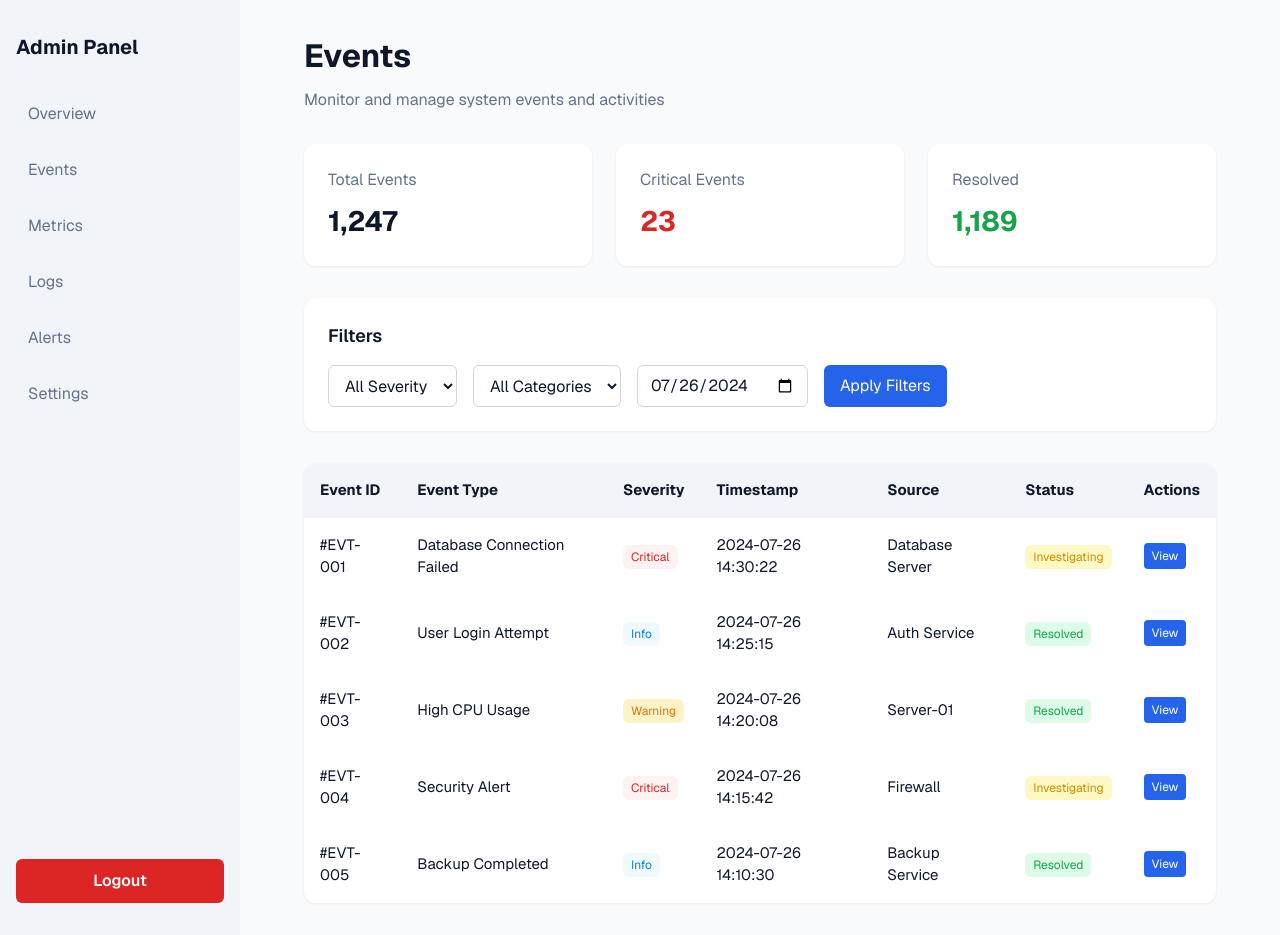
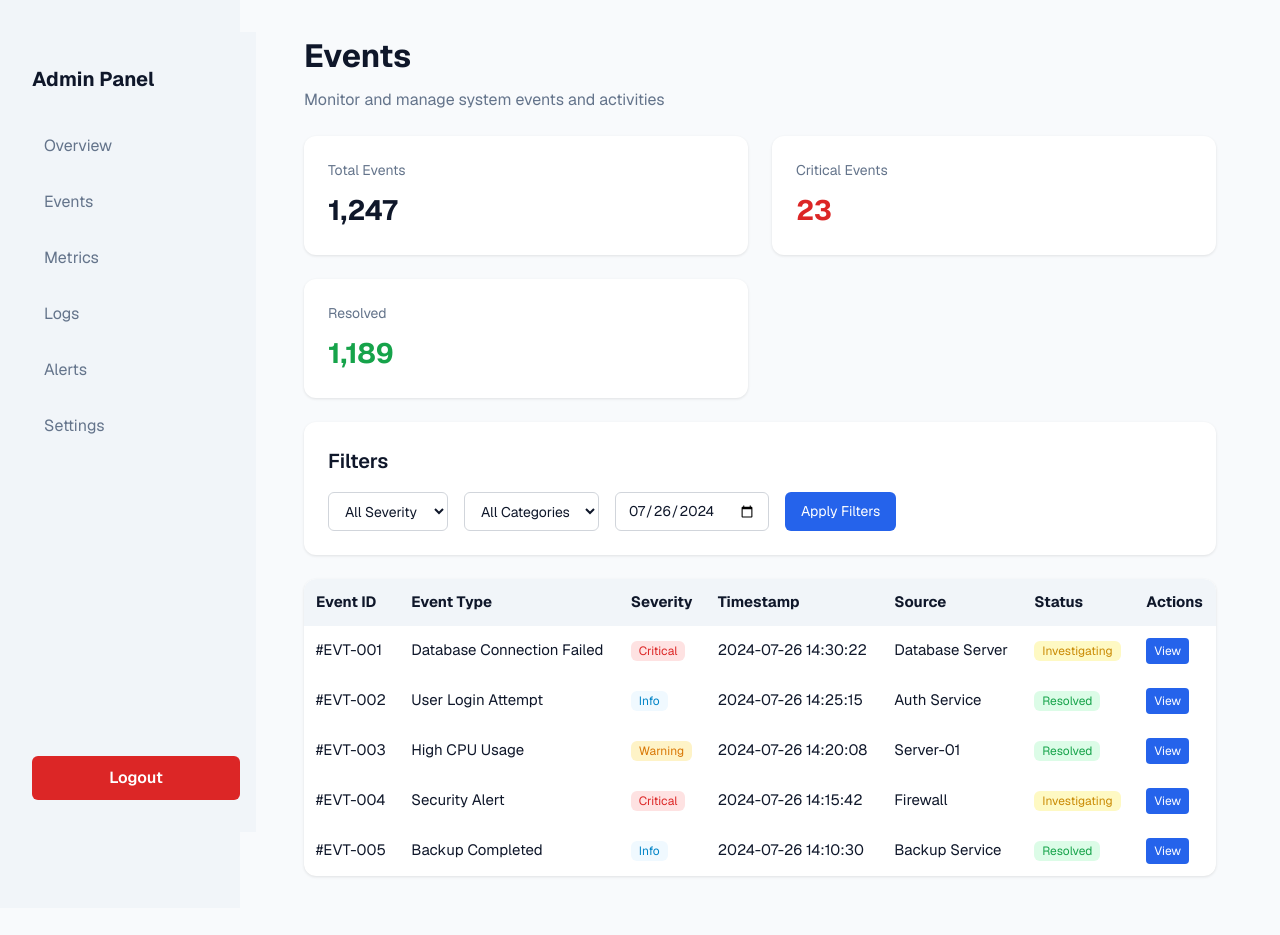
Before and after one commit to Yassen717/dashboard, a Next.js app: page /events in a window 1280 px wide. After the commit the page ends 908 px from the top, so only its background shows below. Built offline with nearby package versions, Linux system fonts and the light colour scheme; no server answers.

Commit message:
making the app design  responsive

```diff
--- a/app/components/ClientLayout.tsx
+++ b/app/components/ClientLayout.tsx
@@ -1,5 +1,5 @@
 "use client";
-import React from "react";
+import React, { useState } from "react";
 import { usePathname } from "next/navigation";
 import Sidebar from "./Sidebar";
 
@@ -10,10 +10,38 @@ const ClientLayout = React.memo(function ClientLayout({
 }) {
   const pathname = usePathname();
   const showSidebar = pathname !== "/login" && pathname !== "/signup";
+  const [sidebarOpen, setSidebarOpen] = useState(false);
+
+  const toggleSidebar = () => {
+    setSidebarOpen(!sidebarOpen);
+  };
+
+  const closeSidebar = () => {
+    setSidebarOpen(false);
+  };
 
   return (
     <div className="layout-container">
-      {showSidebar && <Sidebar />}
+      {showSidebar && (
+        <>
+          <button
+            className="mobile-nav-toggle"
+            onClick={toggleSidebar}
+            aria-label="Toggle navigation"
+          >
+            <svg width="20" height="20" viewBox="0 0 20 20" fill="currentColor">
+              <path fillRule="evenodd" d="M3 5a1 1 0 011-1h12a1 1 0 110 2H4a1 1 0 01-1-1zM3 10a1 1 0 011-1h12a1 1 0 110 2H4a1 1 0 01-1-1zM3 15a1 1 0 011-1h12a1 1 0 110 2H4a1 1 0 01-1-1z" clipRule="evenodd" />
+            </svg>
+          </button>
+          <div
+            className={`sidebar-overlay ${sidebarOpen ? 'open' : ''}`}
+            onClick={closeSidebar}
+          />
+          <div className={`sidebar ${sidebarOpen ? 'open' : ''}`}>
+            <Sidebar onClose={closeSidebar} />
+          </div>
+        </>
+      )}
       <div className="main-content">
         <main className="main-area">{children}</main>
       </div>
--- a/app/events/page.tsx
+++ b/app/events/page.tsx
@@ -1,36 +1,36 @@
 export default function EventsPage() {
   return (
-    <section style={{ flex: 1, padding: '0 2rem' }}>
-      <h1 style={{ fontSize: 32, fontWeight: 700, marginBottom: 8 }}>Events</h1>
-      <div style={{ color: '#64748b', marginBottom: 32 }}>Monitor and manage system events and activities</div>
+    <section className="page-section">
+      <h1 className="page-title">Events</h1>
+      <div className="page-subtitle">Monitor and manage system events and activities</div>
 
       {/* Event Statistics */}
-      <div style={{ display: 'flex', gap: 24, marginBottom: 32 }}>
-        <div style={{ background: '#fff', borderRadius: 12, padding: 24, flex: 1, boxShadow: '0 1px 3px #0001' }}>
-          <div style={{ color: '#64748b', marginBottom: 8 }}>Total Events</div>
-          <div style={{ fontSize: 28, fontWeight: 700 }}>1,247</div>
+      <div className="card-grid">
+        <div className="card card-item">
+          <div className="metric-label">Total Events</div>
+          <div className="metric-value">1,247</div>
         </div>
-        <div style={{ background: '#fff', borderRadius: 12, padding: 24, flex: 1, boxShadow: '0 1px 3px #0001' }}>
-          <div style={{ color: '#64748b', marginBottom: 8 }}>Critical Events</div>
-          <div style={{ fontSize: 28, fontWeight: 700, color: '#dc2626' }}>23</div>
+        <div className="card card-item">
+          <div className="metric-label">Critical Events</div>
+          <div className="metric-value text-error">23</div>
         </div>
-        <div style={{ background: '#fff', borderRadius: 12, padding: 24, flex: 1, boxShadow: '0 1px 3px #0001' }}>
-          <div style={{ color: '#64748b', marginBottom: 8 }}>Resolved</div>
-          <div style={{ fontSize: 28, fontWeight: 700, color: '#16a34a' }}>1,189</div>
+        <div className="card card-item">
+          <div className="metric-label">Resolved</div>
+          <div className="metric-value text-success">1,189</div>
         </div>
       </div>
 
       {/* Event Filters */}
-      <div style={{ background: '#fff', borderRadius: 12, padding: 24, marginBottom: 32, boxShadow: '0 1px 3px #0001' }}>
-        <h3 style={{ fontSize: 18, fontWeight: 600, marginBottom: 16 }}>Filters</h3>
-        <div style={{ display: 'flex', gap: 16, flexWrap: 'wrap' }}>
-          <select style={{ padding: '8px 12px', borderRadius: 6, border: '1px solid #d1d5db', background: '#fff' }}>
+      <div className="card" style={{ marginBottom: '24px' }}>
+        <h3 className="section-title">Filters</h3>
+        <div className="form-controls">
+          <select>
             <option>All Severity</option>
             <option>Critical</option>
             <option>Warning</option>
             <option>Info</option>
           </select>
-          <select style={{ padding: '8px 12px', borderRadius: 6, border: '1px solid #d1d5db', background: '#fff' }}>
+          <select>
             <option>All Categories</option>
             <option>System</option>
             <option>Security</option>
@@ -39,103 +39,100 @@ export default function EventsPage() {
           </select>
           <input
             type="date"
-            style={{ padding: '8px 12px', borderRadius: 6, border: '1px solid #d1d5db', background: '#fff' }}
             defaultValue="2024-07-26"
           />
-          <button style={{ padding: '8px 16px', borderRadius: 6, background: '#2563eb', color: '#fff', border: 'none', cursor: 'pointer' }}>
-            Apply Filters
-          </button>
+          <button>Apply Filters</button>
         </div>
       </div>
 
       {/* Events Table */}
-      <div style={{ background: '#fff', borderRadius: 12, boxShadow: '0 1px 3px #0001', overflow: 'hidden' }}>
-        <table style={{ width: '100%' }}>
-          <thead style={{ background: '#f1f5f9' }}>
+      <div className="card" style={{ padding: 0, overflow: 'hidden' }}>
+        <table className="events-table">
+          <thead>
             <tr>
-              <th style={{ textAlign: 'left', padding: 16 }}>Event ID</th>
-              <th style={{ textAlign: 'left', padding: 16 }}>Event Type</th>
-              <th style={{ textAlign: 'left', padding: 16 }}>Severity</th>
-              <th style={{ textAlign: 'left', padding: 16 }}>Timestamp</th>
-              <th style={{ textAlign: 'left', padding: 16 }}>Source</th>
-              <th style={{ textAlign: 'left', padding: 16 }}>Status</th>
-              <th style={{ textAlign: 'left', padding: 16 }}>Actions</th>
+              <th>Event ID</th>
+              <th>Event Type</th>
+              <th>Severity</th>
+              <th>Timestamp</th>
+              <th>Source</th>
+              <th>Status</th>
+              <th>Actions</th>
             </tr>
           </thead>
           <tbody>
-            <tr style={{ borderBottom: '1px solid #e2e8f0' }}>
-              <td style={{ padding: 16 }}>#EVT-001</td>
-              <td style={{ padding: 16 }}>Database Connection Failed</td>
-              <td style={{ padding: 16 }}>
-                <span style={{ background: '#fef2f2', color: '#dc2626', borderRadius: 6, padding: '4px 8px', fontSize: 12 }}>Critical</span>
+            <tr>
+              <td data-label="Event ID">#EVT-001</td>
+              <td data-label="Event Type">Database Connection Failed</td>
+              <td data-label="Severity">
+                <span className="status-error">Critical</span>
               </td>
-              <td style={{ padding: 16 }}>2024-07-26 14:30:22</td>
-              <td style={{ padding: 16 }}>Database Server</td>
-              <td style={{ padding: 16 }}>
-                <span style={{ background: '#fef9c3', color: '#ca8a04', borderRadius: 6, padding: '4px 8px', fontSize: 12 }}>Investigating</span>
+              <td data-label="Timestamp">2024-07-26 14:30:22</td>
+              <td data-label="Source">Database Server</td>
+              <td data-label="Status">
+                <span className="status-warning">Investigating</span>
               </td>
-              <td style={{ padding: 16 }}>
-                <button style={{ padding: '4px 8px', borderRadius: 4, background: '#2563eb', color: '#fff', border: 'none', cursor: 'pointer', fontSize: 12 }}>View</button>
-              </td>
-            </tr>
-            <tr style={{ borderBottom: '1px solid #e2e8f0' }}>
-              <td style={{ padding: 16 }}>#EVT-002</td>
-              <td style={{ padding: 16 }}>User Login Attempt</td>
-              <td style={{ padding: 16 }}>
-                <span style={{ background: '#f0f9ff', color: '#0284c7', borderRadius: 6, padding: '4px 8px', fontSize: 12 }}>Info</span>
-              </td>
-              <td style={{ padding: 16 }}>2024-07-26 14:25:15</td>
-              <td style={{ padding: 16 }}>Auth Service</td>
-              <td style={{ padding: 16 }}>
-                <span style={{ background: '#dcfce7', color: '#16a34a', borderRadius: 6, padding: '4px 8px', fontSize: 12 }}>Resolved</span>
-              </td>
-              <td style={{ padding: 16 }}>
-                <button style={{ padding: '4px 8px', borderRadius: 4, background: '#2563eb', color: '#fff', border: 'none', cursor: 'pointer', fontSize: 12 }}>View</button>
-              </td>
-            </tr>
-            <tr style={{ borderBottom: '1px solid #e2e8f0' }}>
-              <td style={{ padding: 16 }}>#EVT-003</td>
-              <td style={{ padding: 16 }}>High CPU Usage</td>
-              <td style={{ padding: 16 }}>
-                <span style={{ background: '#fef3c7', color: '#d97706', borderRadius: 6, padding: '4px 8px', fontSize: 12 }}>Warning</span>
-              </td>
-              <td style={{ padding: 16 }}>2024-07-26 14:20:08</td>
-              <td style={{ padding: 16 }}>Server-01</td>
-              <td style={{ padding: 16 }}>
-                <span style={{ background: '#dcfce7', color: '#16a34a', borderRadius: 6, padding: '4px 8px', fontSize: 12 }}>Resolved</span>
-              </td>
-              <td style={{ padding: 16 }}>
-                <button style={{ padding: '4px 8px', borderRadius: 4, background: '#2563eb', color: '#fff', border: 'none', cursor: 'pointer', fontSize: 12 }}>View</button>
-              </td>
-            </tr>
-            <tr style={{ borderBottom: '1px solid #e2e8f0' }}>
-              <td style={{ padding: 16 }}>#EVT-004</td>
-              <td style={{ padding: 16 }}>Security Alert</td>
-              <td style={{ padding: 16 }}>
-                <span style={{ background: '#fef2f2', color: '#dc2626', borderRadius: 6, padding: '4px 8px', fontSize: 12 }}>Critical</span>
-              </td>
-              <td style={{ padding: 16 }}>2024-07-26 14:15:42</td>
-              <td style={{ padding: 16 }}>Firewall</td>
-              <td style={{ padding: 16 }}>
-                <span style={{ background: '#fef9c3', color: '#ca8a04', borderRadius: 6, padding: '4px 8px', fontSize: 12 }}>Investigating</span>
-              </td>
-              <td style={{ padding: 16 }}>
-                <button style={{ padding: '4px 8px', borderRadius: 4, background: '#2563eb', color: '#fff', border: 'none', cursor: 'pointer', fontSize: 12 }}>View</button>
+              <td data-label="Actions">
+                <button className="table-action-btn">View</button>
               </td>
             </tr>
             <tr>
-              <td style={{ padding: 16 }}>#EVT-005</td>
-              <td style={{ padding: 16 }}>Backup Completed</td>
-              <td style={{ padding: 16 }}>
-                <span style={{ background: '#f0f9ff', color: '#0284c7', borderRadius: 6, padding: '4px 8px', fontSize: 12 }}>Info</span>
+              <td data-label="Event ID">#EVT-002</td>
+              <td data-label="Event Type">User Login Attempt</td>
+              <td data-label="Severity">
+                <span className="status-info">Info</span>
               </td>
-              <td style={{ padding: 16 }}>2024-07-26 14:10:30</td>
-              <td style={{ padding: 16 }}>Backup Service</td>
-              <td style={{ padding: 16 }}>
-                <span style={{ background: '#dcfce7', color: '#16a34a', borderRadius: 6, padding: '4px 8px', fontSize: 12 }}>Resolved</span>
+              <td data-label="Timestamp">2024-07-26 14:25:15</td>
+              <td data-label="Source">Auth Service</td>
+              <td data-label="Status">
+                <span className="status-success">Resolved</span>
               </td>
-              <td style={{ padding: 16 }}>
-                <button style={{ padding: '4px 8px', borderRadius: 4, background: '#2563eb', color: '#fff', border: 'none', cursor: 'pointer', fontSize: 12 }}>View</button>
+              <td data-label="Actions">
+                <button className="table-action-btn">View</button>
+              </td>
+            </tr>
+            <tr>
+              <td data-label="Event ID">#EVT-003</td>
+              <td data-label="Event Type">High CPU Usage</td>
+              <td data-label="Severity">
+                <span className="status-warning-alt">Warning</span>
+              </td>
+              <td data-label="Timestamp">2024-07-26 14:20:08</td>
+              <td data-label="Source">Server-01</td>
+              <td data-label="Status">
+                <span className="status-success">Resolved</span>
+              </td>
+              <td data-label="Actions">
+                <button className="table-action-btn">View</button>
+              </td>
+            </tr>
+            <tr>
+              <td data-label="Event ID">#EVT-004</td>
+              <td data-label="Event Type">Security Alert</td>
+              <td data-label="Severity">
+                <span className="status-error">Critical</span>
+              </td>
+              <td data-label="Timestamp">2024-07-26 14:15:42</td>
+              <td data-label="Source">Firewall</td>
+              <td data-label="Status">
+                <span className="status-warning">Investigating</span>
+              </td>
+              <td data-label="Actions">
+                <button className="table-action-btn">View</button>
+              </td>
+            </tr>
+            <tr>
+              <td data-label="Event ID">#EVT-005</td>
+              <td data-label="Event Type">Backup Completed</td>
+              <td data-label="Severity">
+                <span className="status-info">Info</span>
+              </td>
+              <td data-label="Timestamp">2024-07-26 14:10:30</td>
+              <td data-label="Source">Backup Service</td>
+              <td data-label="Status">
+                <span className="status-success">Resolved</span>
+              </td>
+              <td data-label="Actions">
+                <button className="table-action-btn">View</button>
               </td>
             </tr>
           </tbody>
--- a/app/globals.css
+++ b/app/globals.css
@@ -36,48 +36,71 @@ body {
 .layout-container {
   display: flex;
   width: 100%;
+  position: relative;
 }
 
 .main-content {
   flex: 1;
   display: flex;
   flex-direction: column;
+  min-width: 0; /* Prevents flex item from overflowing */
 }
 
 .main-area {
   flex: 1;
-  padding: 2rem;
+  padding: 1rem;
+}
+
+/* Mobile navigation toggle */
+.mobile-nav-toggle {
+  display: none;
+  position: fixed;
+  top: 1rem;
+  left: 1rem;
+  z-index: 1000;
+  background: #2563eb;
+  color: white;
+  border: none;
+  border-radius: 6px;
+  padding: 0.5rem;
+  cursor: pointer;
+  box-shadow: 0 2px 4px rgba(0, 0, 0, 0.1);
+}
+
+.mobile-nav-toggle:hover {
+  background: #1d4ed8;
 }
 
 /* Page section classes */
 .page-section {
   flex: 1;
-  padding: 0 2rem;
+  padding: 0 1rem;
 }
 
 .page-title {
-  font-size: 32px;
+  font-size: clamp(24px, 5vw, 32px);
   font-weight: 700;
   margin-bottom: 8px;
 }
 
 .page-subtitle {
   color: #64748b;
-  margin-bottom: 32px;
+  margin-bottom: 24px;
+  font-size: clamp(14px, 3vw, 16px);
 }
 
 .section-title {
-  font-size: 20px;
+  font-size: clamp(18px, 4vw, 20px);
   font-weight: 600;
   margin-bottom: 16px;
 }
 
 .metrics-section {
-  margin-bottom: 32px;
+  margin-bottom: 24px;
 }
 
 .events-section {
-  margin-bottom: 32px;
+  margin-bottom: 24px;
 }
 
 /* Login page styles */
@@ -88,18 +111,20 @@ body {
   justify-content: center;
   min-height: 100vh;
   background: #f8fafc;
+  padding: 1rem;
 }
 
 .login-form {
   background: #fff;
   border-radius: 12px;
   box-shadow: 0 1px 3px rgba(0, 0, 0, 0.1);
-  padding: 32px;
-  min-width: 340px;
+  padding: clamp(20px, 5vw, 32px);
+  width: 100%;
+  max-width: 400px;
 }
 
 .login-title {
-  font-size: 28px;
+  font-size: clamp(24px, 6vw, 28px);
   font-weight: 700;
   margin-bottom: 16px;
 }
@@ -111,6 +136,11 @@ body {
 
 .login-error {
   color: #dc2626;
+  margin-bottom: 16px;
+}
+
+.login-success {
+  color: #16a34a;
   margin-bottom: 16px;
 }
 
@@ -135,6 +165,7 @@ body {
   border: 1px solid #d1d5db;
   background: #f8fafc;
   font-size: 14px;
+  box-sizing: border-box;
 }
 
 .form-input:focus {
@@ -183,32 +214,35 @@ body {
 .card {
   background: #fff;
   border-radius: 12px;
-  padding: 24px;
+  padding: clamp(16px, 4vw, 24px);
   box-shadow: 0 1px 3px rgba(0, 0, 0, 0.1);
 }
 
 .card-grid {
-  display: flex;
-  gap: 24px;
-  margin-bottom: 32px;
+  display: grid;
+  grid-template-columns: repeat(auto-fit, minmax(250px, 1fr));
+  gap: clamp(16px, 4vw, 24px);
+  margin-bottom: 24px;
 }
 
 .card-item {
-  flex: 1;
+  min-width: 0; /* Prevents grid items from overflowing */
 }
 
 .metric-value {
-  font-size: 28px;
+  font-size: clamp(20px, 5vw, 28px);
   font-weight: 700;
 }
 
 .metric-label {
   color: #64748b;
   margin-bottom: 8px;
+  font-size: clamp(12px, 3vw, 14px);
 }
 
 .metric-change {
   margin-bottom: 16px;
+  font-size: clamp(12px, 3vw, 14px);
 }
 
 .text-success {
@@ -249,6 +283,22 @@ body {
   font-size: 12px;
 }
 
+.status-info {
+  background: #f0f9ff;
+  color: #0284c7;
+  border-radius: 6px;
+  padding: 2px 8px;
+  font-size: 12px;
+}
+
+.status-warning-alt {
+  background: #fef3c7;
+  color: #d97706;
+  border-radius: 6px;
+  padding: 2px 8px;
+  font-size: 12px;
+}
+
 /* Table styles */
 .events-table {
   width: 100%;
@@ -265,7 +315,60 @@ body {
 .events-table th,
 .events-table td {
   text-align: left;
-  padding: 12px;
+  padding: clamp(8px, 2vw, 12px);
+  font-size: clamp(12px, 3vw, 15px);
+}
+
+/* Responsive table */
+@media (max-width: 768px) {
+  .events-table {
+    display: block;
+    overflow-x: auto;
+    white-space: nowrap;
+  }
+
+  .events-table thead,
+  .events-table tbody,
+  .events-table tr,
+  .events-table th,
+  .events-table td {
+    display: block;
+  }
+
+  .events-table thead tr {
+    position: absolute;
+    top: -9999px;
+    left: -9999px;
+  }
+
+  .events-table tr {
+    border: 1px solid #e2e8f0;
+    border-radius: 8px;
+    margin-bottom: 16px;
+    padding: 12px;
+    background: #fff;
+  }
+
+  .events-table td {
+    border: none;
+    position: relative;
+    padding-left: 50%;
+    padding-bottom: 8px;
+    padding-top: 8px;
+  }
+
+  .events-table td:before {
+    content: attr(data-label) ": ";
+    position: absolute;
+    left: 12px;
+    width: 45%;
+    font-weight: 600;
+    color: #64748b;
+  }
+
+  .events-table td:last-child {
+    border-bottom: none;
+  }
 }
 
 /* Sidebar styles */
@@ -277,6 +380,7 @@ body {
   display: flex;
   flex-direction: column;
   justify-content: space-between;
+  transition: transform 0.3s ease;
 }
 
 .sidebar-content {
@@ -285,7 +389,7 @@ body {
 
 .sidebar-title {
   font-weight: 700;
-  font-size: 20px;
+  font-size: clamp(16px, 4vw, 20px);
   margin-bottom: 32px;
 }
 
@@ -331,7 +435,7 @@ table {
 }
 
 th, td {
-  font-size: 15px;
+  font-size: clamp(12px, 3vw, 15px);
 }
 
 /* Sidebar navigation styles */
@@ -342,9 +446,169 @@ th, td {
   color: #64748b;
   text-decoration: none;
   transition: all 0.2s;
+  font-size: clamp(14px, 3vw, 16px);
 }
 
 .sidebar-nav-link:hover {
   background: #e2e8f0;
   color: #1e293b;
 }
+
+/* Mobile responsive styles */
+@media (max-width: 768px) {
+  .layout-container {
+    flex-direction: column;
+  }
+
+  .sidebar {
+    position: fixed;
+    top: 0;
+    left: 0;
+    width: 280px;
+    height: 100vh;
+    z-index: 999;
+    transform: translateX(-100%);
+    box-shadow: 2px 0 8px rgba(0, 0, 0, 0.1);
+  }
+
+  .sidebar.open {
+    transform: translateX(0);
+  }
+
+  .mobile-nav-toggle {
+    display: block;
+  }
+
+  .main-area {
+    padding: 0.5rem;
+    margin-top: 60px; /* Space for mobile nav toggle */
+  }
+
+  .page-section {
+    padding: 0 0.5rem;
+  }
+
+  .card-grid {
+    grid-template-columns: 1fr;
+    gap: 16px;
+  }
+
+  .login-form {
+    margin: 1rem;
+    padding: 20px;
+  }
+}
+
+/* Tablet responsive styles */
+@media (min-width: 769px) and (max-width: 1024px) {
+  .sidebar {
+    width: 200px;
+    padding: 1.5rem 0.75rem;
+  }
+
+  .main-area {
+    padding: 1.5rem;
+  }
+
+  .page-section {
+    padding: 0 1.5rem;
+  }
+
+  .card-grid {
+    grid-template-columns: repeat(auto-fit, minmax(200px, 1fr));
+    gap: 20px;
+  }
+}
+
+/* Large screen optimizations */
+@media (min-width: 1025px) {
+  .main-area {
+    padding: 2rem;
+  }
+
+  .page-section {
+    padding: 0 2rem;
+  }
+
+  .card-grid {
+    grid-template-columns: repeat(auto-fit, minmax(300px, 1fr));
+  }
+}
+
+/* Overlay for mobile sidebar */
+.sidebar-overlay {
+  display: none;
+  position: fixed;
+  top: 0;
+  left: 0;
+  width: 100%;
+  height: 100%;
+  background: rgba(0, 0, 0, 0.5);
+  z-index: 998;
+}
+
+.sidebar-overlay.open {
+  display: block;
+}
+
+/* Responsive form controls */
+.form-controls {
+  display: flex;
+  gap: 16px;
+  flex-wrap: wrap;
+}
+
+.form-controls select,
+.form-controls input {
+  padding: 8px 12px;
+  border-radius: 6px;
+  border: 1px solid #d1d5db;
+  background: #fff;
+  font-size: 14px;
+  min-width: 120px;
+}
+
+.form-controls button {
+  padding: 8px 16px;
+  border-radius: 6px;
+  background: #2563eb;
+  color: #fff;
+  border: none;
+  cursor: pointer;
+  font-size: 14px;
+  white-space: nowrap;
+}
+
+.form-controls button:hover {
+  background: #1d4ed8;
+}
+
+@media (max-width: 768px) {
+  .form-controls {
+    flex-direction: column;
+    gap: 12px;
+  }
+
+  .form-controls select,
+  .form-controls input,
+  .form-controls button {
+    width: 100%;
+    min-width: auto;
+  }
+}
+
+/* Table action buttons */
+.table-action-btn {
+  padding: 4px 8px;
+  border-radius: 4px;
+  background: #2563eb;
+  color: #fff;
+  border: none;
+  cursor: pointer;
+  font-size: 12px;
+  transition: background-color 0.2s;
+}
+
+.table-action-btn:hover {
+  background: #1d4ed8;
+}
--- a/app/page.tsx
+++ b/app/page.tsx
@@ -57,34 +57,34 @@ export default function OverviewPage() {
           </thead>
           <tbody>
             <tr>
-              <td>Application Launched</td>
-              <td>2024-07-26 10:00 AM</td>
-              <td><span className="status-success">Success</span></td>
-              <td><a href="#">View</a></td>
+              <td data-label="Event">Application Launched</td>
+              <td data-label="Timestamp">2024-07-26 10:00 AM</td>
+              <td data-label="Status"><span className="status-success">Success</span></td>
+              <td data-label="Details"><a href="#">View</a></td>
             </tr>
             <tr>
-              <td>User Login</td>
-              <td>2024-07-26 10:15 AM</td>
-              <td><span className="status-success">Success</span></td>
-              <td><a href="#">View</a></td>
+              <td data-label="Event">User Login</td>
+              <td data-label="Timestamp">2024-07-26 10:15 AM</td>
+              <td data-label="Status"><span className="status-success">Success</span></td>
+              <td data-label="Details"><a href="#">View</a></td>
             </tr>
             <tr>
-              <td>Data Update</td>
-              <td>2024-07-26 10:30 AM</td>
-              <td><span className="status-success">Success</span></td>
-              <td><a href="#">View</a></td>
+              <td data-label="Event">Data Update</td>
+              <td data-label="Timestamp">2024-07-26 10:30 AM</td>
+              <td data-label="Status"><span className="status-success">Success</span></td>
+              <td data-label="Details"><a href="#">View</a></td>
             </tr>
             <tr>
-              <td>System Alert</td>
-              <td>2024-07-26 10:45 AM</td>
-              <td><span className="status-warning">Warning</span></td>
-              <td><a href="#">View</a></td>
+              <td data-label="Event">System Alert</td>
+              <td data-label="Timestamp">2024-07-26 10:45 AM</td>
+              <td data-label="Status"><span className="status-warning">Warning</span></td>
+              <td data-label="Details"><a href="#">View</a></td>
             </tr>
             <tr>
-              <td>Application Shutdown</td>
-              <td>2024-07-26 11:00 AM</td>
-              <td><span className="status-success">Success</span></td>
-              <td><a href="#">View</a></td>
+              <td data-label="Event">Application Shutdown</td>
+              <td data-label="Timestamp">2024-07-26 11:00 AM</td>
+              <td data-label="Status"><span className="status-success">Success</span></td>
+              <td data-label="Details"><a href="#">View</a></td>
             </tr>
           </tbody>
         </table>
```
Also changed, not shown: app/components/Sidebar.tsx (+13 -1 lines), app/signup/page.tsx (+17 -15 lines).
